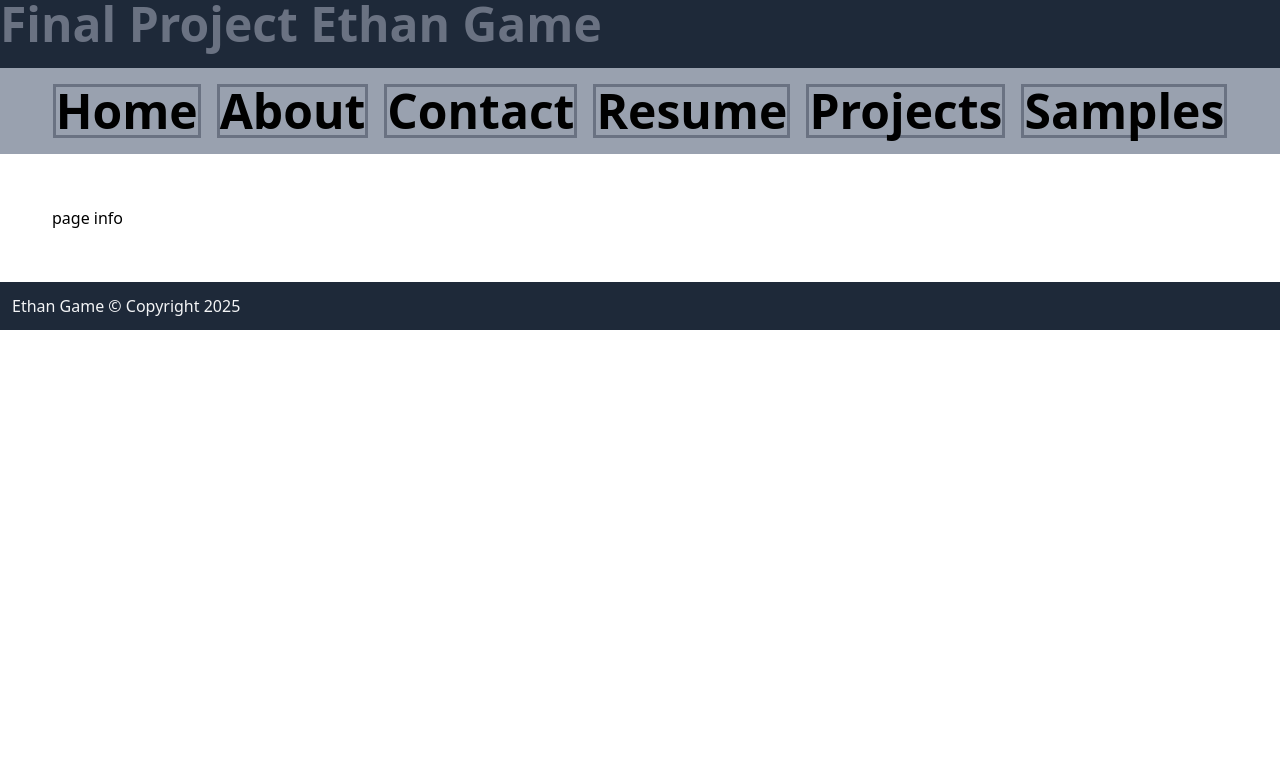
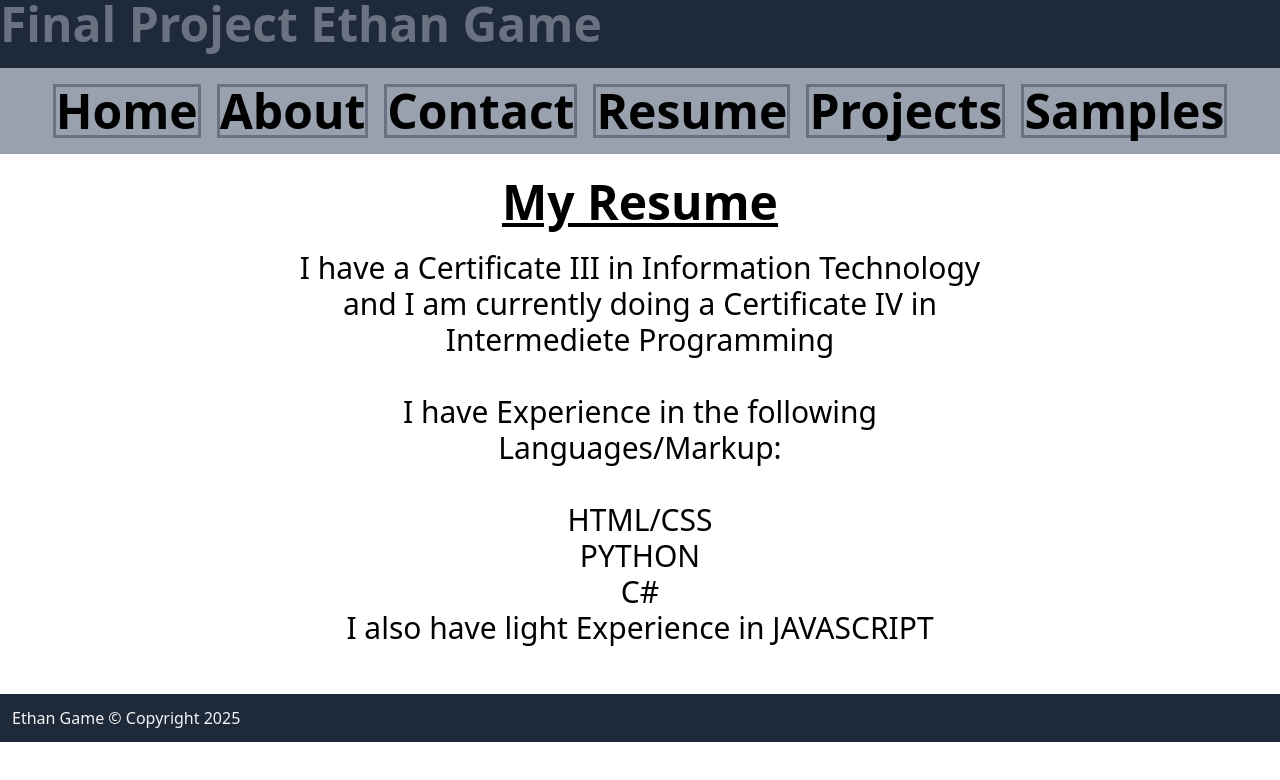
Before and after one commit to ethangame29/WebTechFinal, a plain HTML site: page resume.html in a window 1280 px wide. Drawn offline with Linux system fonts and the light colour scheme.

Commit message:
Feat: update resume page

```diff
--- a/resume.html
+++ b/resume.html
@@ -29,8 +29,16 @@
             </div>
         </nav>
     </header>
-    <main class="m-13">
-        <p>page info</p>
+    <main class="m-auto w-200 p-6">
+        <h1 class="text-5xl text-center font-bold underline">My Resume</h1>
+        <div class="text-center m-6 text-3xl">
+            <p>I have a Certificate III in Information Technology and I am currently doing a Certificate IV in Intermediete Programming</p><br>
+            <p>I have Experience in the following Languages/Markup:</p><br>
+            <p>HTML/CSS</p>
+            <p>PYTHON</p>
+            <p>C#</p>
+            <p>I also have light Experience in JAVASCRIPT</p>
+        </div>
     </main>
     <footer class="text-gray-100 bg-gray-800 w-full p-3 flex">
         <h1>Ethan Game © Copyright 2025</h1>
```
Also changed, not shown: assets/css/site.css.
